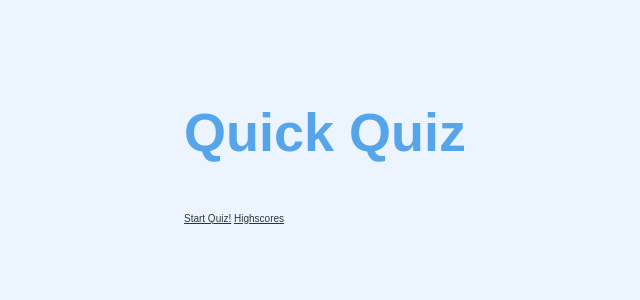
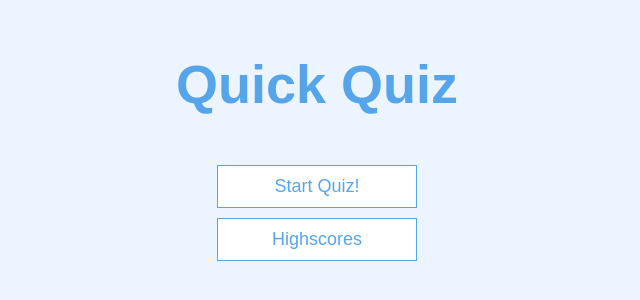
Before and after one commit to Tzcodes101/codingQuiz, a plain HTML site: page Homework/index.html in a window 1280 px wide. Shown: the part 264-564 px from the top of the page, without its empty margins (323-963 px from the left). Drawn offline with Linux system fonts and the light colour scheme.

Commit message:
push for ask bcs

```diff
--- a/Homework/styles.css
+++ b/Homework/styles.css
@@ -48,4 +48,59 @@ h3 {
     display: flex;
     justify-content: center;
     align-items: center;
+    max-width: 80rem;
+    margin: 0 auto;
 }
+
+.container > * {
+    width: 100%;
+}
+
+.flex-column {
+    display: flex;
+    flex-direction: column;
+}
+
+.flex-center {
+    justify-content: center;
+    align-items: center;
+}
+
+.justify-center {
+    justify-content: center;
+}
+
+.text-center {
+    text-align: center;
+}
+
+.hidden {
+    display: none;
+}
+
+/* Buttons */
+
+.btn {
+    font-size: 1.8rem;
+    padding: 1rem 0;
+    width: 20rem;
+    text-align: center;
+    border: 0.1rem solid #56a5eb;
+    margin-bottom: 1rem;
+    text-decoration: none;
+    color: #56a5eb;
+    background-color: white;
+}
+
+.btn:hover {
+    cursor: pointer;
+    box-shadow: 0 0.4rem 1.4rem 0 rgba(86, 185, 235, 0.5);
+    transform: translateY(-0.1rem);
+    transition: 150ms;
+}
+
+.btn[disabled]:hover {
+    cursor: not-allowed;
+    box-shadow: none;
+    transform: none;
+}
```
